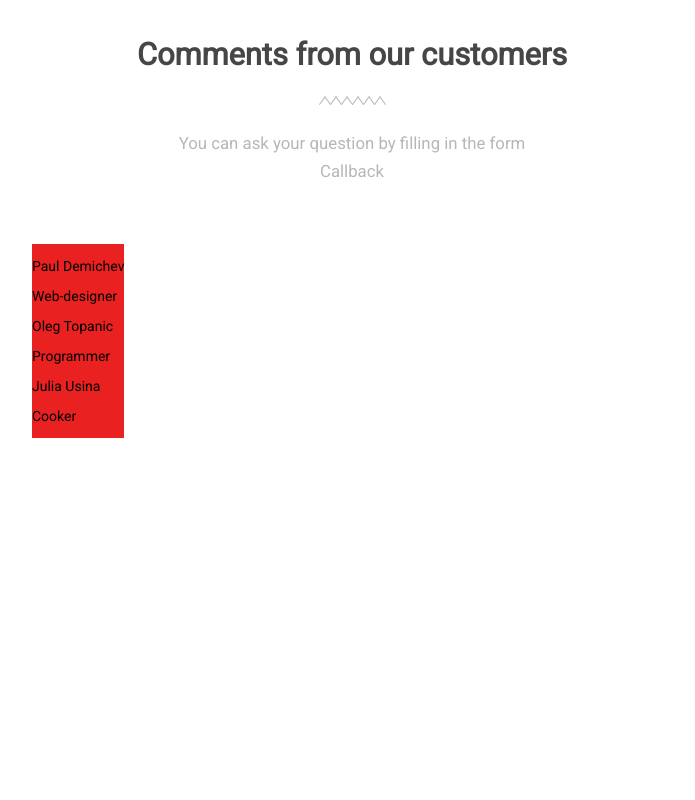
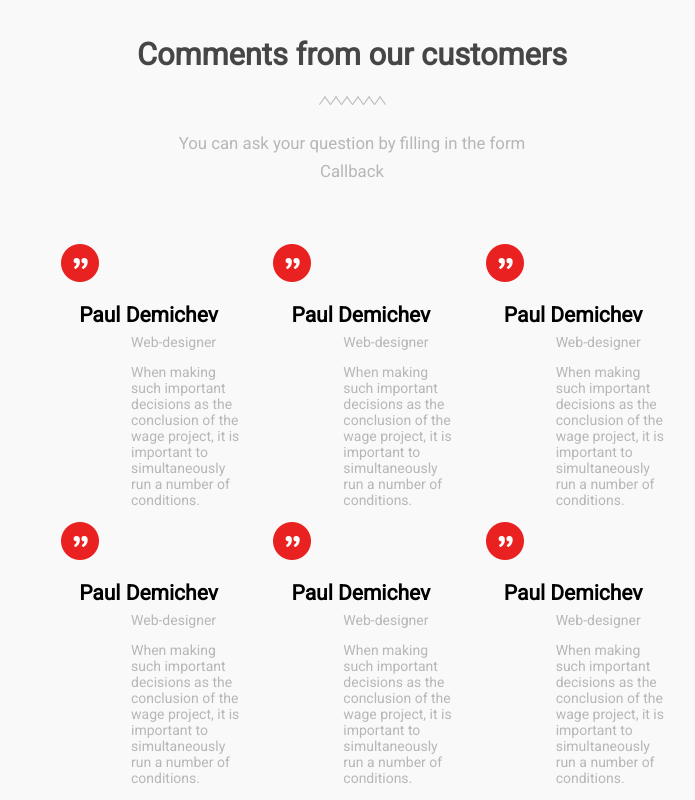
Before and after one commit to RiseToDev/jewellery, a website: page app/index.html in a window 1280 px wide. Shown: the part 4752-5552 px from the top of the page, without its empty margins (288-983 px from the left). Before the commit the page ends 5190 px from the top, so only its background shows below. Drawn offline with Linux system fonts and the light colour scheme.

Commit message:
in process

```diff
--- a/app/index.html
+++ b/app/index.html
@@ -274,7 +274,6 @@
 </section>
 
 
-
 <section class="response">
     <div class="container">
         <div class="row justify-content-center">
@@ -286,28 +285,100 @@
         </div>
 
 
-        <div class="row">
-            <div class="comments">
-                <div class="">
-                    <p class="name">Paul Demichev</p>
-                    <p class="position">Web-designer</p>
-                    <p class="comment"></p>
+        <div class="comments">
+
+
+            <div class="row">
+
+                <div class="col-md-4 row d-flex align-items-center customer">
+                    <img src="img/quotes.png" alt="">
+                    <p class="name d-flex align-items-center">Paul Demichev</p>
+                    <div class="customers">
+                        <p class="position">Web-designer</p>
+                        <p class="comment">
+                            When making such important decisions as the conclusion of the wage project, it is important
+                            to
+                            simultaneously run a number of conditions.
+                        </p>
+                    </div>
                 </div>
-                <div class="">
-                    <p class="name">Oleg Topanic</p>
-                    <p class="position">Programmer</p>
-                    <p class="comment"></p>
+
+                <div class="col-md-4 row d-flex align-items-center customer">
+                    <img src="img/quotes.png" alt="">
+                    <p class="name d-flex align-items-center">Paul Demichev</p>
+                    <div class="customers">
+                        <p class="position">Web-designer</p>
+                        <p class="comment">
+                            When making such important decisions as the conclusion of the wage project, it is important
+                            to
+                            simultaneously run a number of conditions.
+                        </p>
+                    </div>
                 </div>
-                <div class="">
-                    <p class="name">Julia Usina</p>
-                    <p class="position">Cooker</p>
-                    <p class="comment"></p>
+
+                <div class="col-md-4 row d-flex align-items-center customer">
+                    <img src="img/quotes.png" alt="">
+                    <p class="name d-flex align-items-center">Paul Demichev</p>
+                    <div class="customers">
+                        <p class="position">Web-designer</p>
+                        <p class="comment">
+                            When making such important decisions as the conclusion of the wage project, it is important
+                            to
+                            simultaneously run a number of conditions.
+                        </p>
+                    </div>
                 </div>
+
+
+
+
+
+                <div class="col-md-4 row d-flex align-items-center customer">
+                    <img src="img/quotes.png" alt="">
+                    <p class="name d-flex align-items-center">Paul Demichev</p>
+                    <div class="customers">
+                        <p class="position">Web-designer</p>
+                        <p class="comment">
+                            When making such important decisions as the conclusion of the wage project, it is important
+                            to
+                            simultaneously run a number of conditions.
+                        </p>
+                    </div>
+                </div>
+
+                <div class="col-md-4 row d-flex align-items-center customer">
+                    <img src="img/quotes.png" alt="">
+                    <p class="name d-flex align-items-center">Paul Demichev</p>
+                    <div class="customers">
+                        <p class="position">Web-designer</p>
+                        <p class="comment">
+                            When making such important decisions as the conclusion of the wage project, it is important
+                            to
+                            simultaneously run a number of conditions.
+                        </p>
+                    </div>
+                </div>
+
+                <div class="col-md-4 row d-flex align-items-center customer">
+                    <img src="img/quotes.png" alt="">
+                    <p class="name d-flex align-items-center">Paul Demichev</p>
+                    <div class="customers">
+                        <p class="position">Web-designer</p>
+                        <p class="comment">
+                            When making such important decisions as the conclusion of the wage project, it is important
+                            to
+                            simultaneously run a number of conditions.
+                        </p>
+                    </div>
+                </div>
+
             </div>
+
+
+
+
         </div>
     </div>
-
-
 
 
 </section>
--- a/app/sass/style.sass
+++ b/app/sass/style.sass
@@ -373,10 +373,34 @@ p.how
 /*-----------------------response---------------------------*/
 
 .response
+  background-color: #faf9f9
   padding-top: 7.5rem
 
 .comments
-  background-color: #e92121
+
+
+.quote
+
+
+.customers
+  margin-left: 5rem
+  margin-top: -2rem
+
+.customer
+  margin-left: 1rem
+
+.name
+  margin-left: 1.3rem
+  font-weight: 900
+  font-size: 1.5rem
+
+
+
+.position, .comment
+  color: #b7b7b7
+  font-weight: 100
+  font-size: 1rem
+
 
 /*----------------end of response---------------------------*/
 
```
Also changed, not shown: app/css/style.css, app/img/quotes.png (added).
